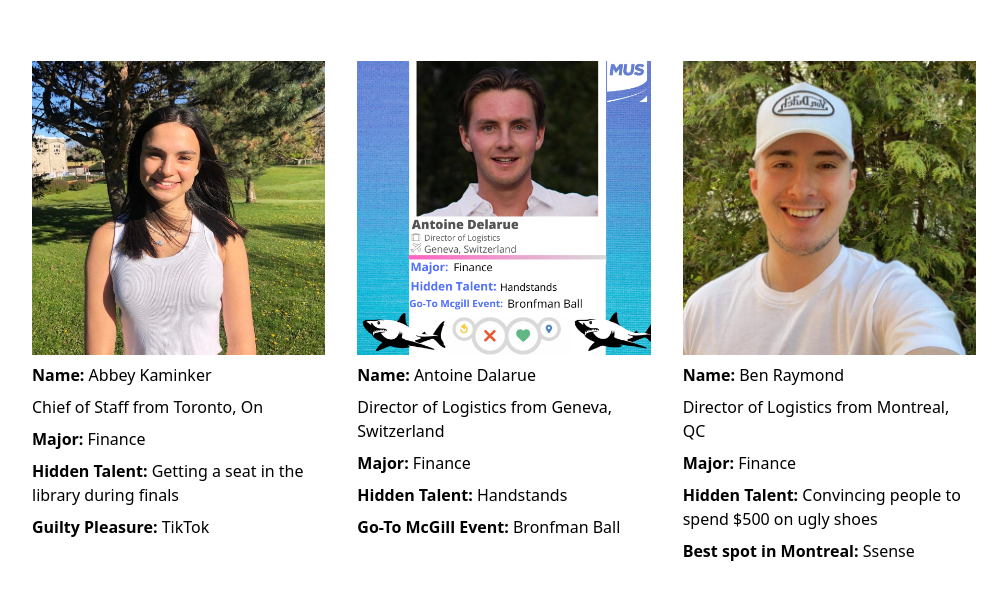
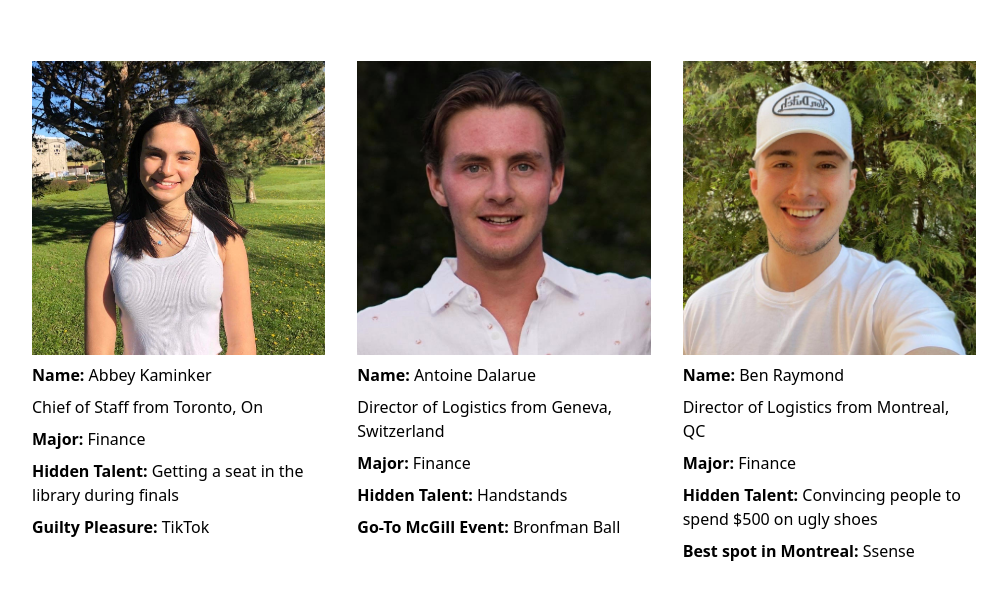
Before and after one commit to krubenok/mcgill-management-frosh, a Gatsby site: page /team in a window 1280 px wide. Shown: the part 855-1460 px from the top of the page, without its empty margins (136-1143 px from the left). Built offline with nearby package versions, Linux system fonts and the light colour scheme; Gatsby itself is replaced by a stand-in of ours.

Commit message:
Update Antoine Pic

```diff
--- a/src/pages/team.js
+++ b/src/pages/team.js
@@ -17,7 +17,7 @@ export default () => (
             }
           }
         }
-        antoine: file(relativePath: { eq: "coords/antoine.png" }) {
+        antoine: file(relativePath: { eq: "coords/antoine.jpg" }) {
           childImageSharp {
             fluid {
               ...GatsbyImageSharpFluid
```
Also changed, not shown: src/images/coords/antoine.jpg (added), src/images/coords/antoine.png (deleted).
